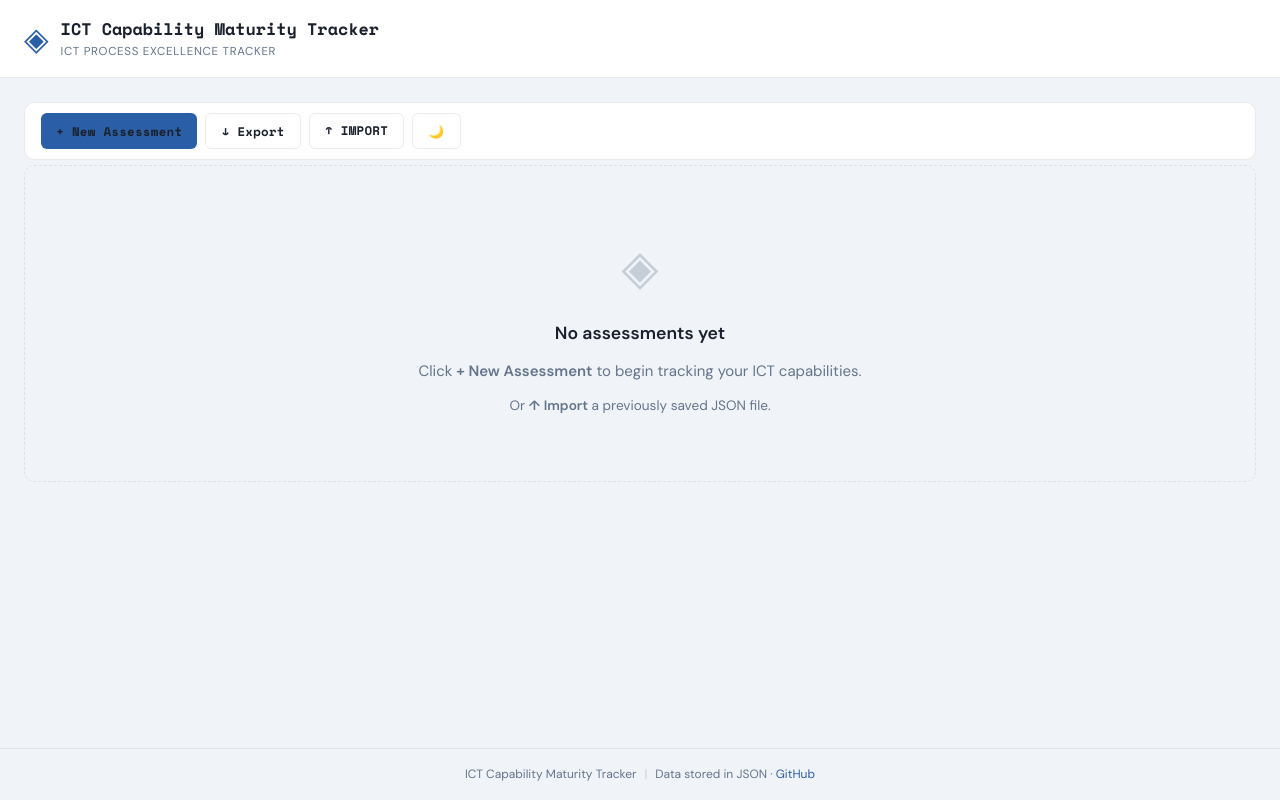
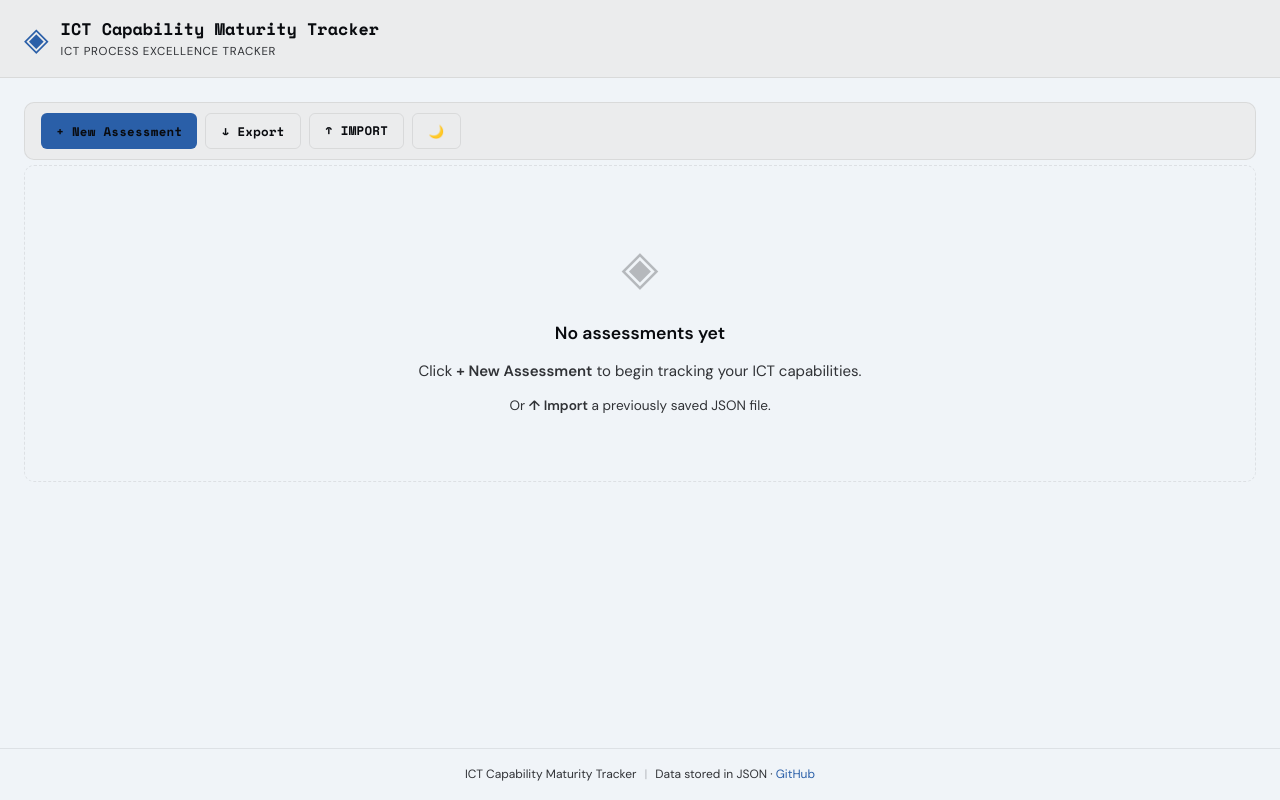
Before and after one commit to netblue4/CapabilityMaturity, a plain HTML site: page index.html in a window 1280 px wide. Both pictures are taken after a click on the button "Switch to light theme". Drawn offline with nearby package versions, Linux system fonts and the light colour scheme.

Commit message:
Update style.css

```diff
--- a/style.css
+++ b/style.css
@@ -79,12 +79,12 @@
 /* ── Light theme overrides ───────────────────────────────────── */
 [data-theme="light"] {
   --bg:              #f0f4f8;
-  --bg2:             #ffffff;
+  --bg2:             #ebeced;
   --bg3:             #e8edf3;
   --border:          rgba(0,0,0,0.08);
   --border-subtle:   rgba(0,0,0,0.05);
-  --text:            #1a202c;
-  --text-muted:      #64748b;
+  --text:            #090b0f;
+  --text-muted:      #303236;
   --accent:          #2a5fa8;
   --danger:          #8c3a36;
 
```
